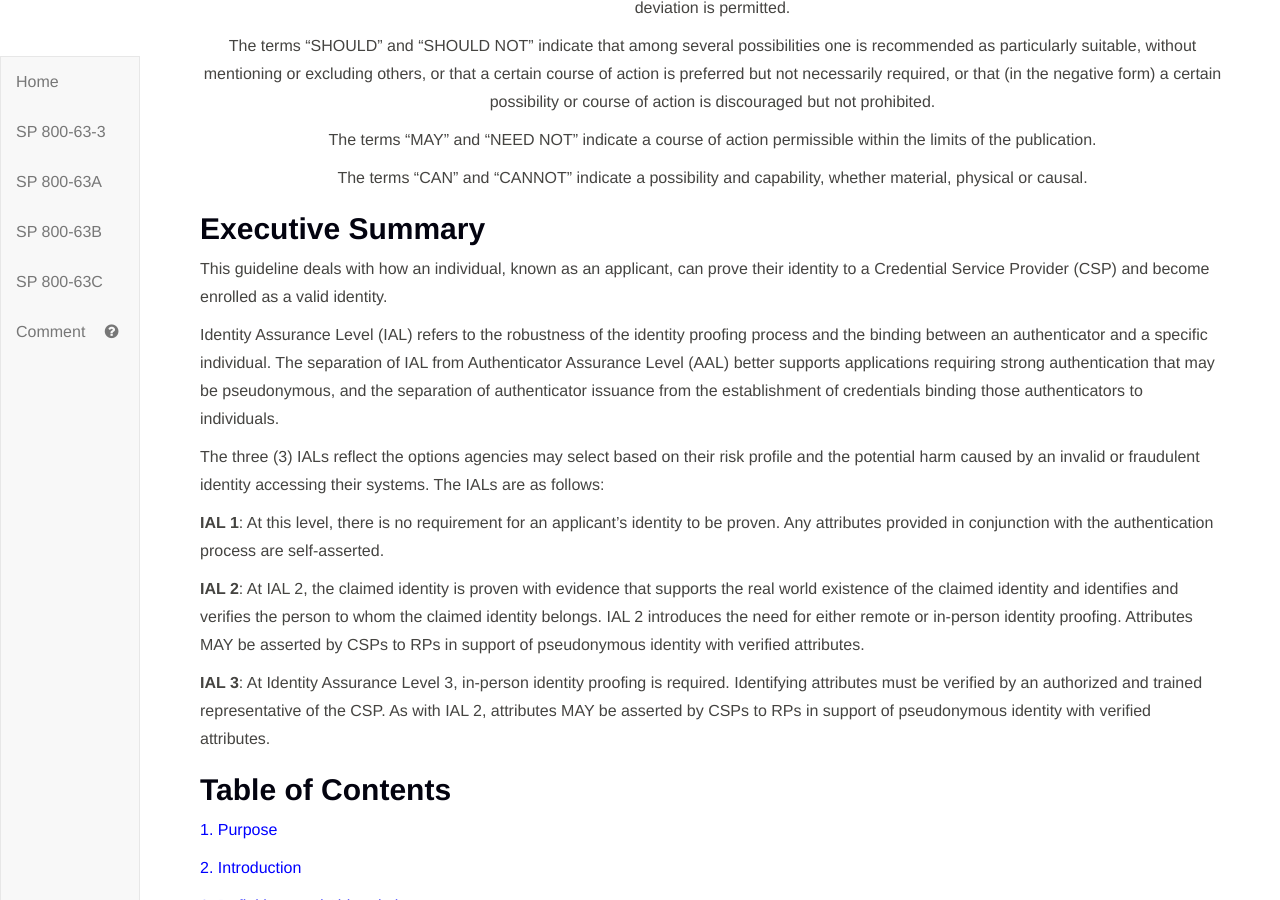
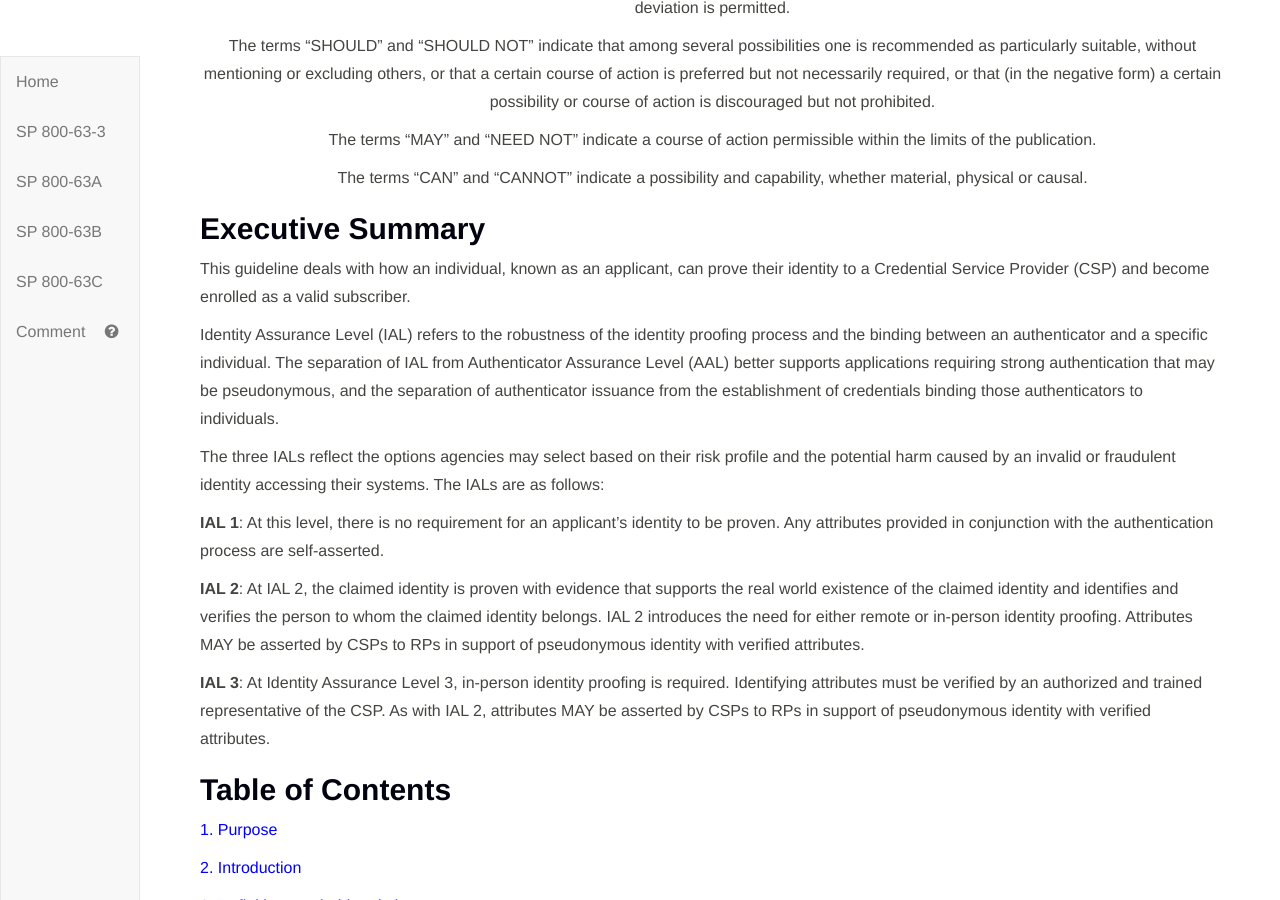
Before and after one commit to usnistgov/800-63-3, a Jekyll site: the page built from sp800-63a.md, in a window 1280 px wide and 900 px high, scrolled down 3286 px. Built offline with Jekyll 4.4.1, drawn with Linux system fonts in a browser that asks for light colours.

Commit message:
Executive summary wording tweaks

```diff
--- a/sp800-63a/cover.md
+++ b/sp800-63a/cover.md
@@ -174,11 +174,11 @@ The terms “CAN” and “CANNOT” indicate a possibility and capability, whet
 
 ## Executive Summary
 
-This guideline deals with how an individual, known as an applicant, can prove their identity to a Credential Service Provider (CSP) and become enrolled as a valid identity.
+This guideline deals with how an individual, known as an applicant, can prove their identity to a Credential Service Provider (CSP) and become enrolled as a valid subscriber.
 
 Identity Assurance Level (IAL) refers to the robustness of the identity proofing process and the binding between an authenticator and a specific individual. The separation of IAL from Authenticator Assurance Level (AAL) better supports applications requiring strong authentication that may be pseudonymous, and the separation of authenticator issuance from the establishment of credentials binding those authenticators to individuals.
 
-The three (3) IALs reflect the options agencies may select based on their risk profile and the potential harm caused by an invalid or fraudulent identity accessing their systems.  The IALs are as follows:
+The three IALs reflect the options agencies may select based on their risk profile and the potential harm caused by an invalid or fraudulent identity accessing their systems.  The IALs are as follows:
 
 
 **IAL 1**:
```
